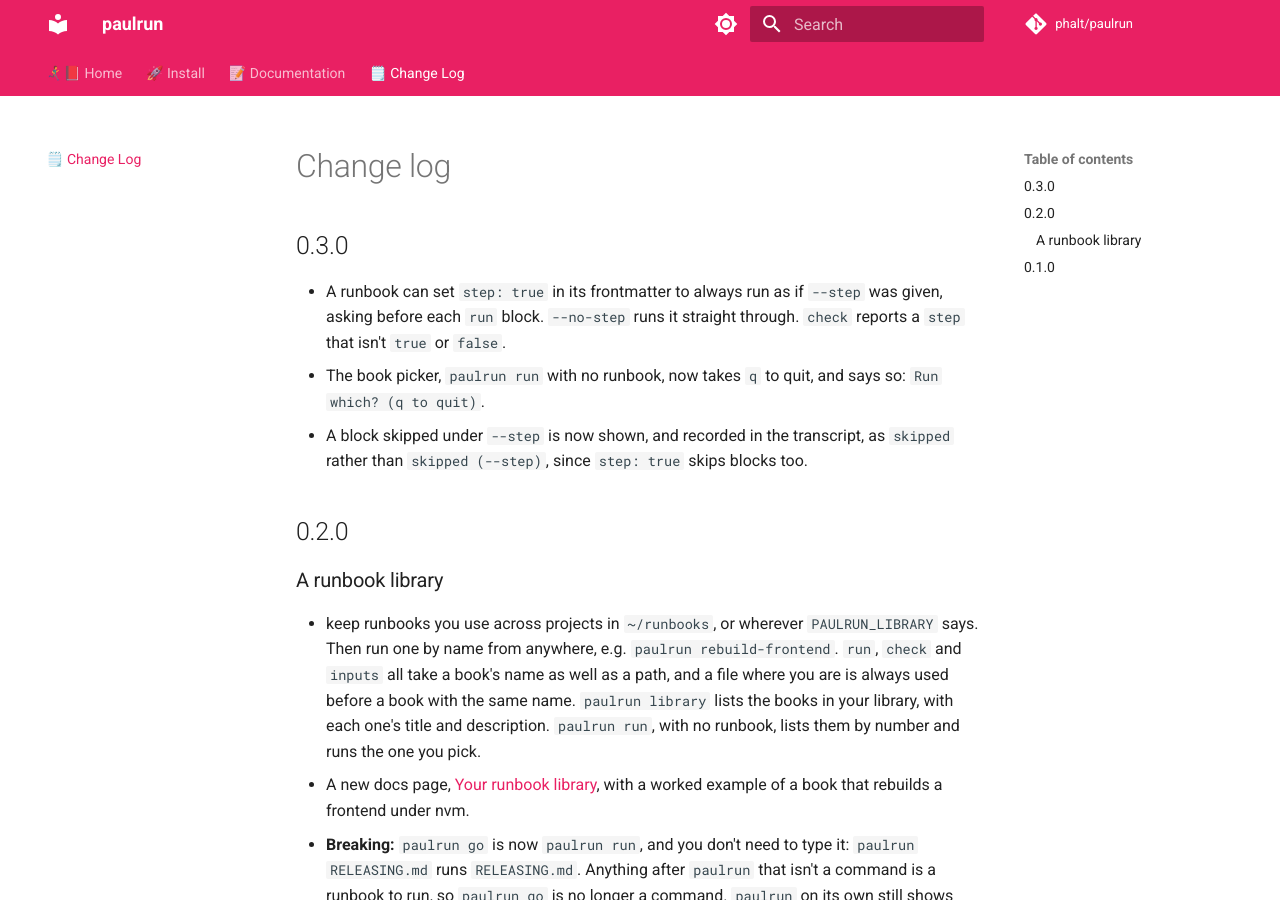
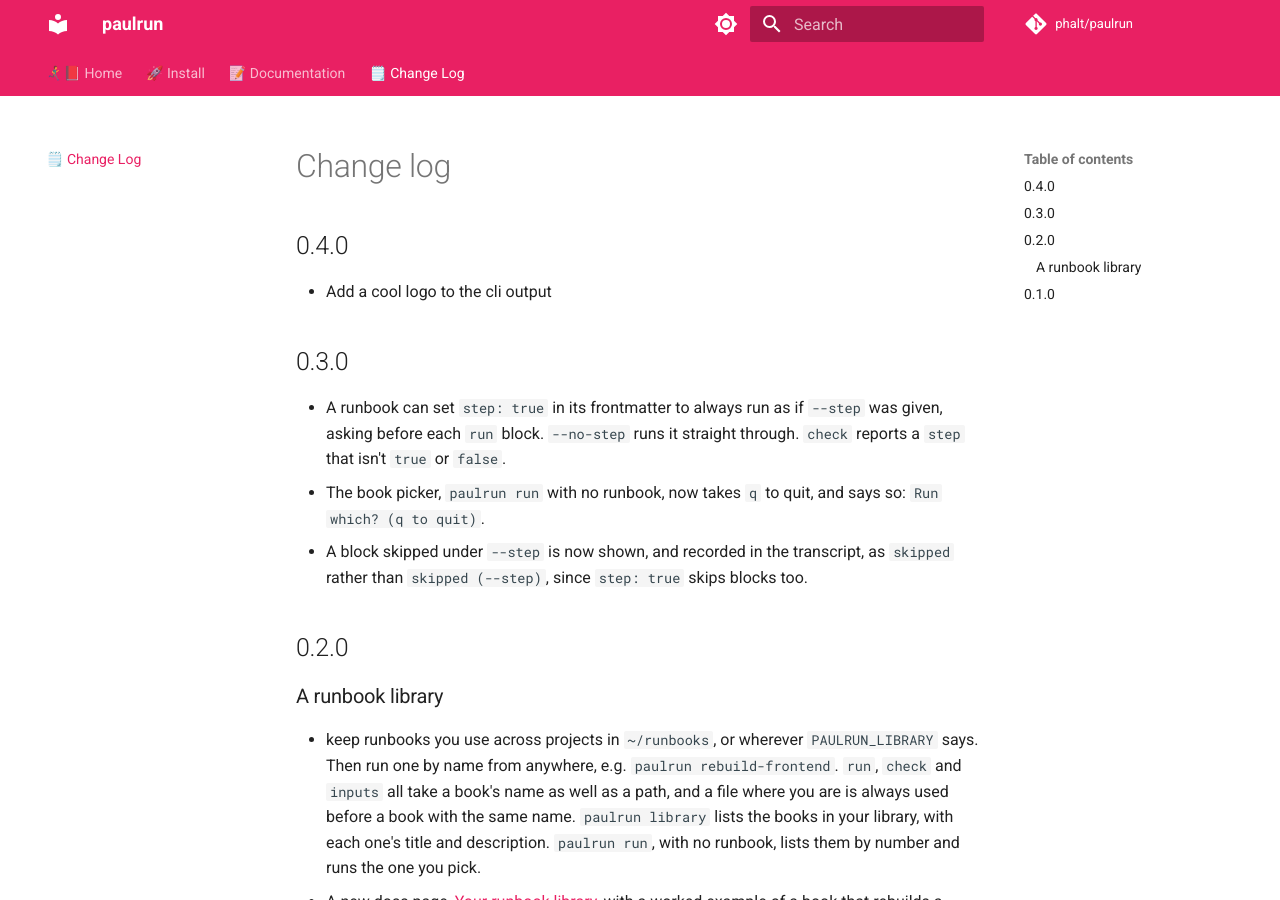
Before and after one commit to phalt/paulrun, an MkDocs documentation site: the page built from docs/CHANGELOG.md, in a window 1280 px wide and 900 px high. Built offline with MkDocs 1.6.1 and Material for MkDocs 9.7.7, drawn with Linux system fonts in a browser that asks for light colours; comment, search, counter and statistics services are not loaded.

Commit message:
Update changelog

```diff
--- a/docs/CHANGELOG.md
+++ b/docs/CHANGELOG.md
@@ -1,4 +1,8 @@
 # Change log
+
+## 0.4.0
+
+- Add a cool logo to the cli output
 
 ## 0.3.0
 
```
Also changed, not shown: CHANGELOG.md (+4 -0 lines).
